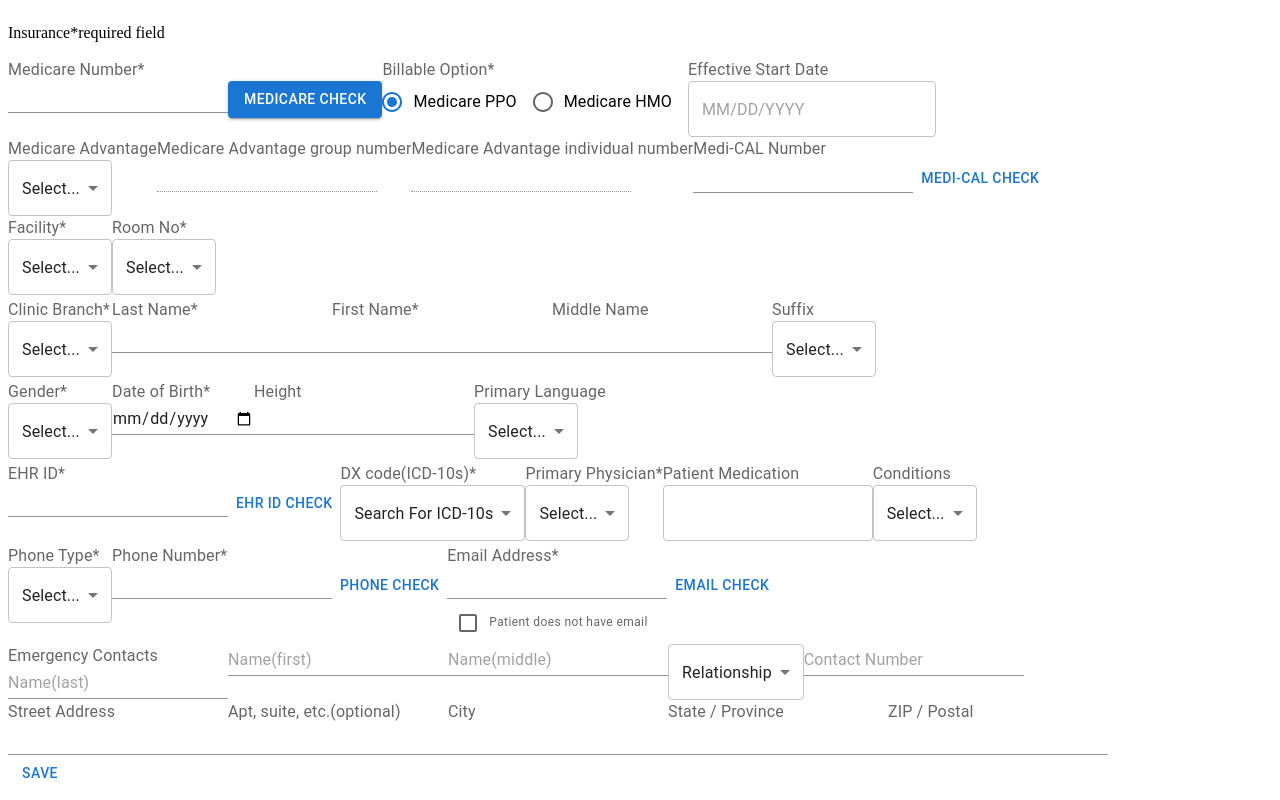
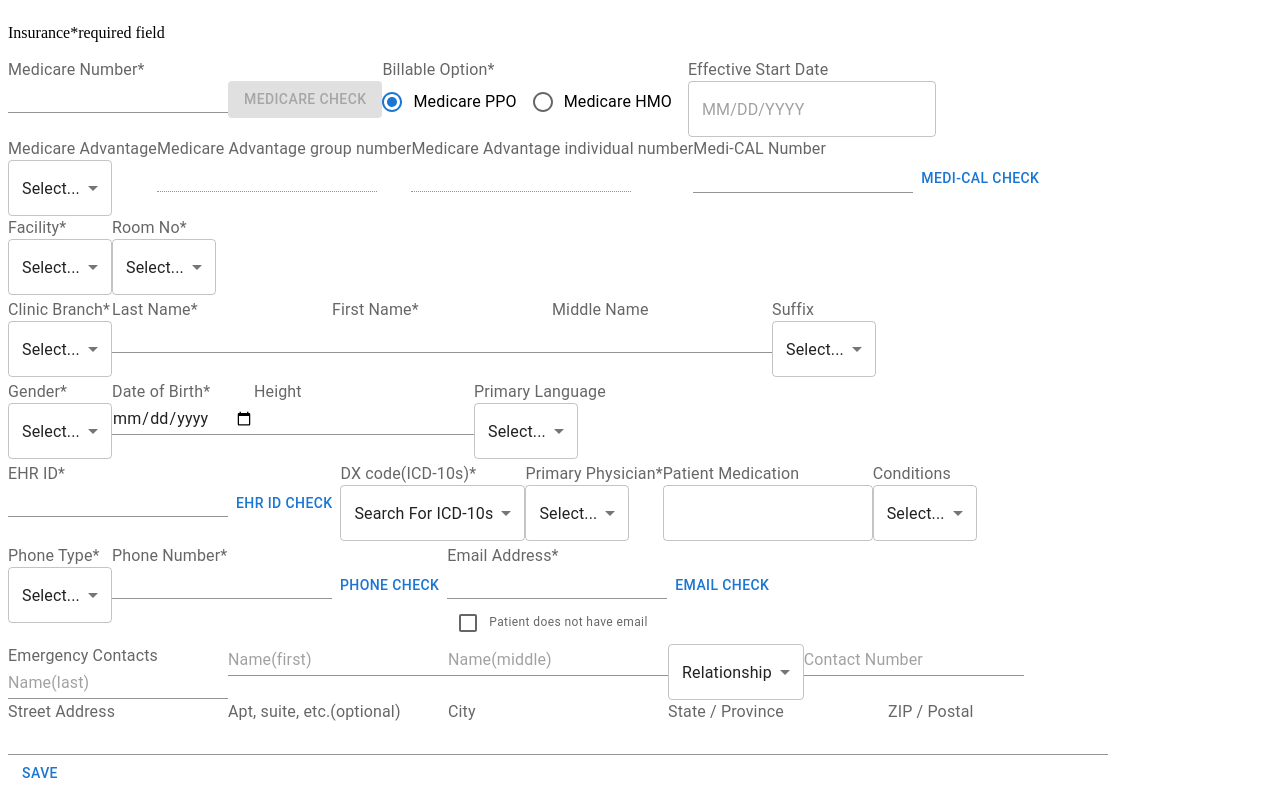
Before and after one commit to jiji-hoon96/hookForm-ex, a React (Vite) app: page /patientCreate-EH in a window 1280 px wide. Built offline with nearby package versions, Linux system fonts and the light colour scheme.

Commit message:
feat: Input이 유효성검사를 통과해야지 체크버튼이 활성화되도록함

```diff
--- a/src/test2/EH/test2.tsx
+++ b/src/test2/EH/test2.tsx
@@ -41,7 +41,7 @@ function Test2EH() {
     control,
     watch,
     handleSubmit,
-    formState: { errors },
+    formState: { errors, isDirty },
   } = useForm<InsuranceSchemaType>({
     resolver: zodResolver(insuranceSchema),
   });
@@ -76,6 +76,7 @@ function Test2EH() {
 
           <Button
             variant='contained'
+            disabled={!isDirty}
             onClick={() => {
               trigger("medicareNumber");
               medicareButtonHandler();
```
